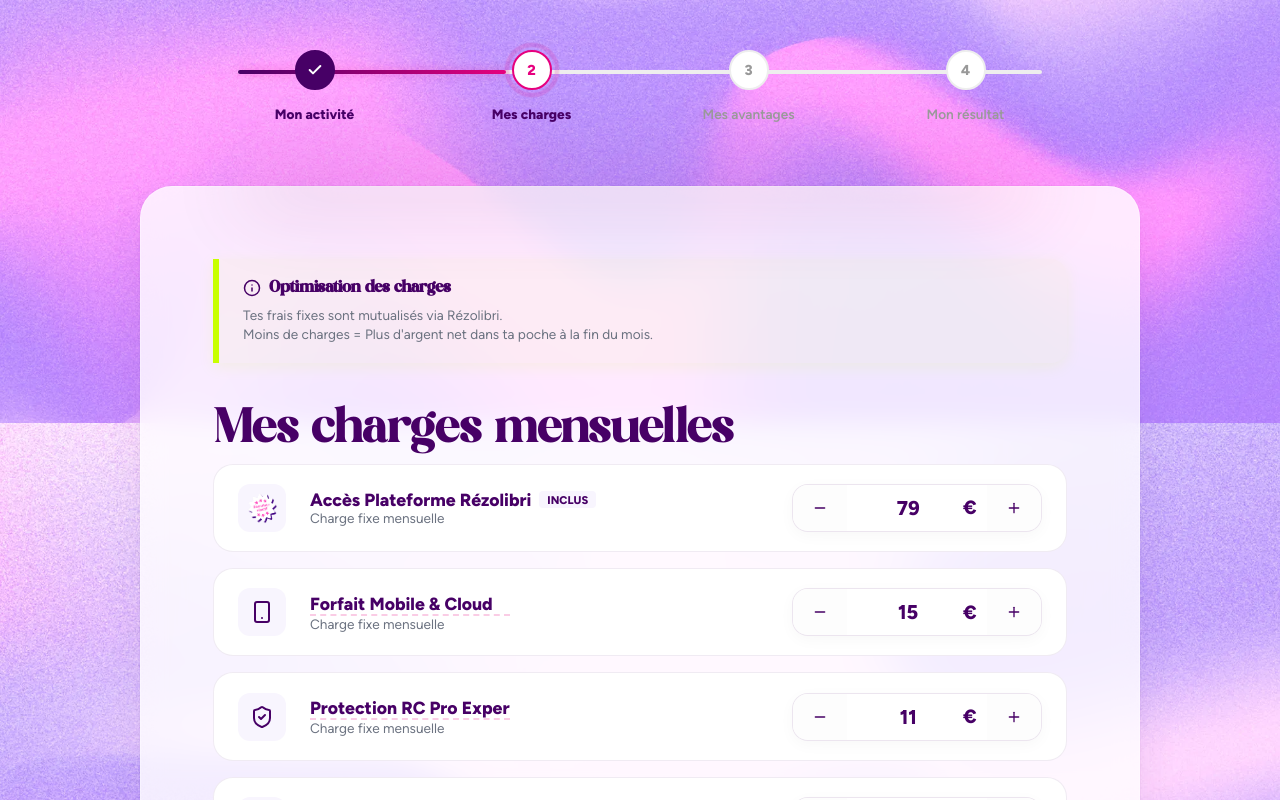
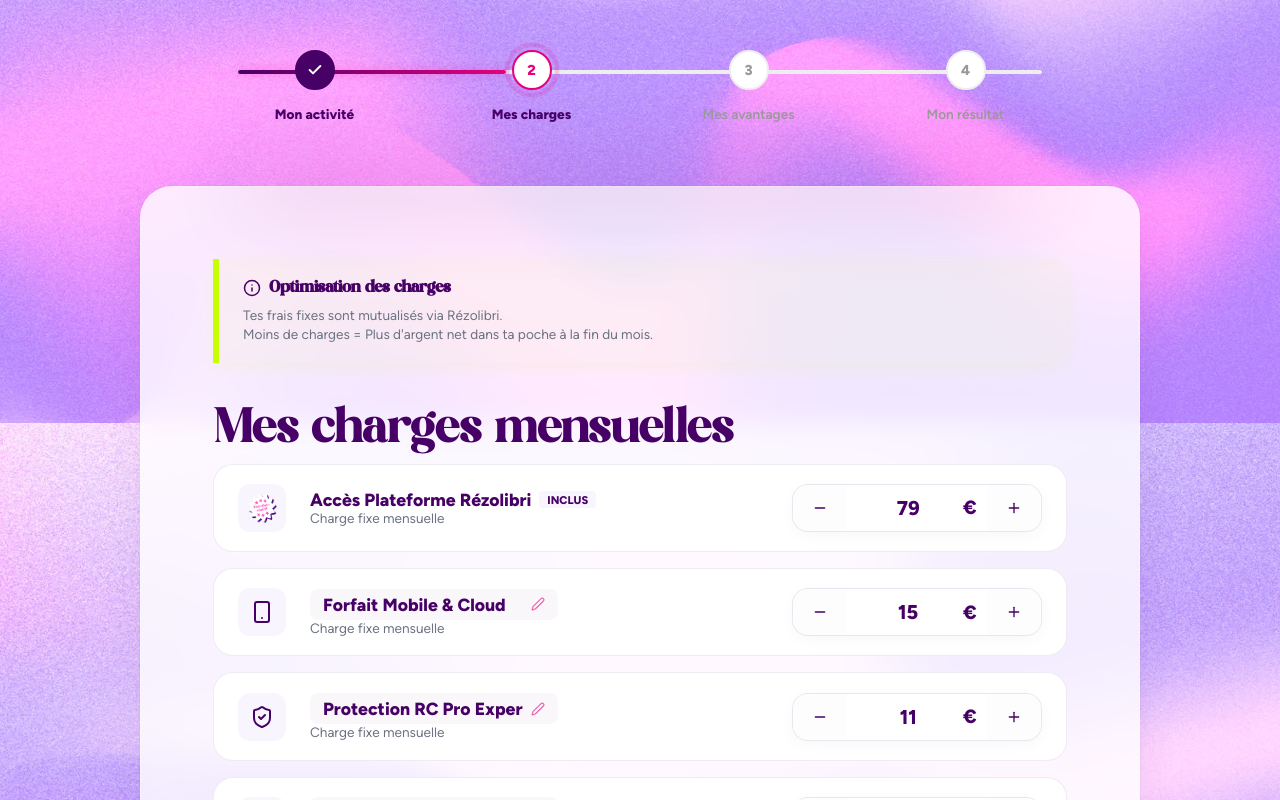
Before and after one commit to MaleZoR/rezolibri_simulateur_public, a React (Vite) app: page / in a window 1280 px wide. Both pictures are taken after a click on the button "Passer aux Charges". Shown: the part 430-1230 px from the top of the page. Built offline with nearby package versions, Linux system fonts and the light colour scheme.

Commit message:
style: enhance visual feedback for editable charge names with icon and hover effects 🦅🎨🔧💎

```diff
--- a/src/components/steps/ChargesStep.jsx
+++ b/src/components/steps/ChargesStep.jsx
@@ -1,5 +1,5 @@
 import { motion } from 'framer-motion'
-import { ArrowLeft, ArrowRight, Plus, Info, Landmark, Smartphone, ShieldCheck, CreditCard, Fuel, Coffee, TrainFront } from 'lucide-react'
+import { ArrowLeft, ArrowRight, Plus, Info, Landmark, Smartphone, ShieldCheck, CreditCard, Fuel, Coffee, TrainFront, Edit2 } from 'lucide-react'
 import './Steps.css'
 import NumberInput from '../ui/NumberInput'
 import pictoExpert from '../../assets/4- PICTOGRAMMES/Recruteur actif.png'
@@ -76,12 +76,15 @@
                   {charge.locked ? (
                     <span className="charge-name">{charge.label}</span>
                   ) : (
-                    <input
-                      className="charge-name-input"
-                      value={charge.label}
-                      onChange={(e) => handleLabelChange(charge.id, e.target.value)}
-                      placeholder="Nom de la charge"
-                    />
+                    <div className="editable-label-wrapper">
+                      <input
+                        className="charge-name-input"
+                        value={charge.label}
+                        onChange={(e) => handleLabelChange(charge.id, e.target.value)}
+                        placeholder="Nom de la charge..."
+                      />
+                      <Edit2 size={14} className="edit-icon" />
+                    </div>
                   )}
                   {charge.locked && <span className="locked-badge">Inclus</span>}
                 </div>
--- a/src/components/steps/Steps.css
+++ b/src/components/steps/Steps.css
@@ -146,6 +146,23 @@
   font-size: 1.1rem;
 }
 
+.editable-label-wrapper {
+  display: flex;
+  align-items: center;
+  gap: 8px;
+  background: rgba(71, 0, 102, 0.03);
+  padding: 4px 12px;
+  border-radius: 8px;
+  transition: var(--transition-smooth);
+  border: 1px solid transparent;
+  width: 100%;
+}
+
+.editable-label-wrapper:hover {
+  background: rgba(230, 0, 126, 0.05);
+  border-color: rgba(230, 0, 126, 0.2);
+}
+
 .charge-name-input {
   font-weight: 800;
   color: var(--accent-violet);
@@ -155,15 +172,23 @@
   padding: 0;
   margin: 0;
   font-family: inherit;
-  width: 100%;
-  border-bottom: 2px dashed rgba(230, 0, 126, 0.2);
-  transition: var(--transition-smooth);
+  flex: 1; /* Prend toute la place */
+  width: auto;
 }
 
 .charge-name-input:focus {
   outline: none;
-  border-bottom-color: var(--accent-fuchsia);
-  background: rgba(230, 0, 126, 0.02);
+}
+
+.edit-icon {
+  color: var(--accent-fuchsia);
+  opacity: 0.6;
+  transition: var(--transition-smooth);
+}
+
+.editable-label-wrapper:hover .edit-icon {
+  opacity: 1;
+  transform: scale(1.1);
 }
 
 .charge-type {
```
